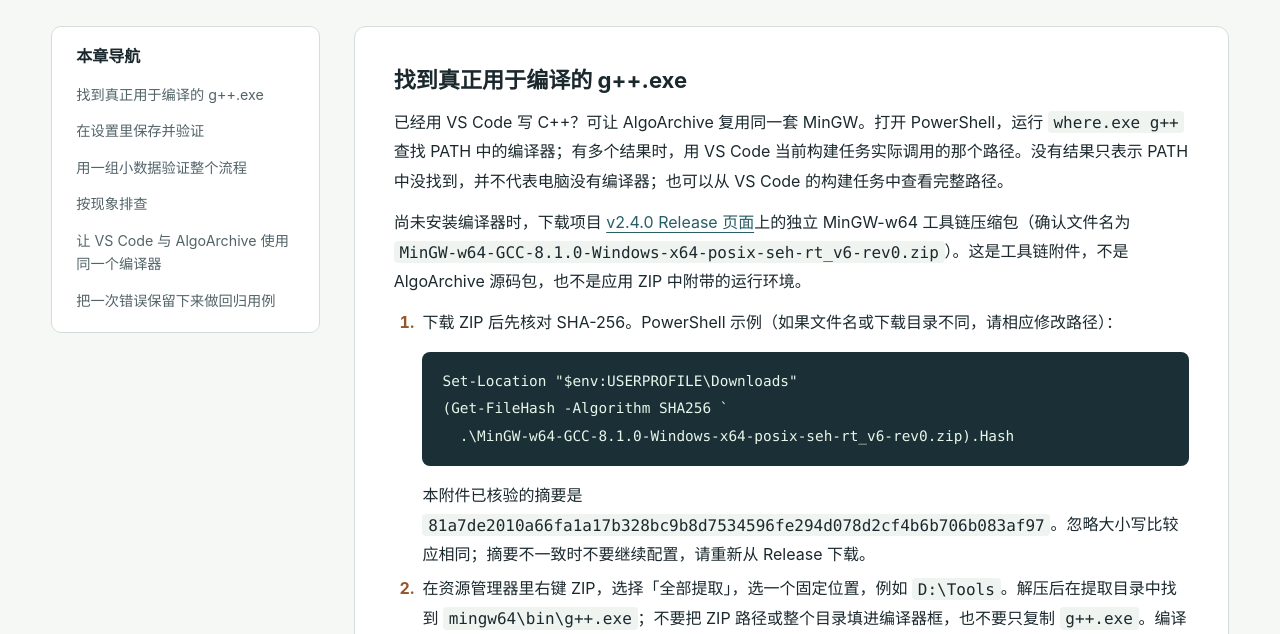
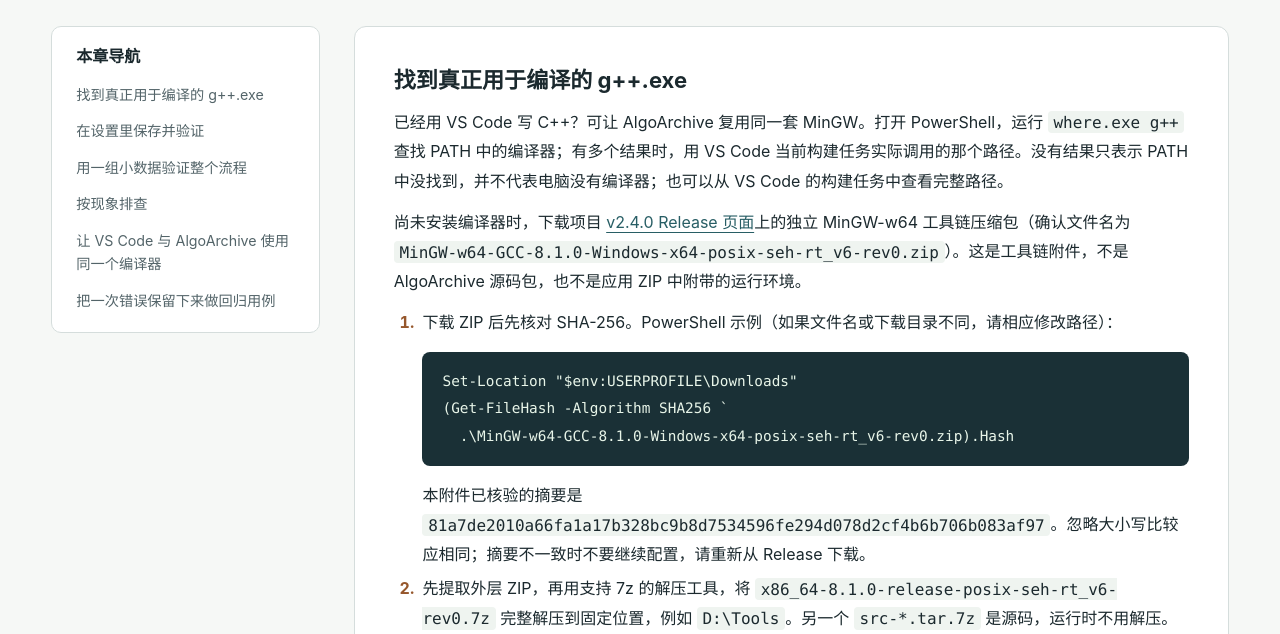
Before and after one commit to Aqiw-source/AlgoArchive, a plain HTML site: page web/guide/test.html in a window 1280 px wide. Shown: the part 315-949 px from the top of the page. Drawn offline with Linux system fonts and the light colour scheme.

Commit message:
fix(release): extract the nested MinGW binary archive

```diff
--- a/web/guide/test.html
+++ b/web/guide/test.html
@@ -22,7 +22,7 @@
 <ol><li>下载 ZIP 后先核对 SHA-256。PowerShell 示例（如果文件名或下载目录不同，请相应修改路径）：<pre><code>Set-Location "$env:USERPROFILE\Downloads"
 (Get-FileHash -Algorithm SHA256 `
   .\MinGW-w64-GCC-8.1.0-Windows-x64-posix-seh-rt_v6-rev0.zip).Hash</code></pre>本附件已核验的摘要是 <code>81a7de2010a66fa1a17b328bc9b8d7534596fe294d078d2cf4b6b706b083af97</code>。忽略大小写比较应相同；摘要不一致时不要继续配置，请重新从 Release 下载。</li>
-<li>在资源管理器里右键 ZIP，选择「全部提取」，选一个固定位置，例如 <code>D:\Tools</code>。解压后在提取目录中找到 <code>mingw64\bin\g++.exe</code>；不要把 ZIP 路径或整个目录填进编译器框，也不要只复制 <code>g++.exe</code>。编译器要依赖同一工具链里的 bin、lib、libexec 等配套文件。</li>
+<li>先提取外层 ZIP，再用支持 7z 的解压工具，将 <code>x86_64-8.1.0-release-posix-seh-rt_v6-rev0.7z</code> 完整解压到固定位置，例如 <code>D:\Tools</code>。另一个 <code>src-*.tar.7z</code> 是源码，运行时不用解压。在二次解压后的目录找到 <code>mingw64\bin\g++.exe</code>；不要填写压缩包或目录，也不要只复制一个 exe。请保留 bin、lib、libexec 等配套目录。</li>
 <li>在资源管理器地址栏点击 <code>g++.exe</code> 所在文件夹并复制路径，再在末尾加上 <code>\g++.exe</code>。例如最终路径形如 <code>D:\Tools\mingw64\bin\g++.exe</code>。实际提取目录可能不同，以你的机器为准。</li></ol>
 <h2 id="topic-2">在设置里保存并验证</h2>
 <ol><li>在 Windows 本地版点左下角「设置」，再点「编译与运行」。也可使用这里的 <a data-settings-link href="../index.html#settings/compiler">前往编译器设置</a>。<span class="settings-link-fallback" hidden tabindex="-1">若此页面通过 file:// 单独打开，请在完整程序目录运行 <code>.\start.bat</code> 启动本地版，再用服务地址打开手册并使用设置链接。</span></li>
```
Also changed, not shown: 使用说明.txt, 3 other files.
